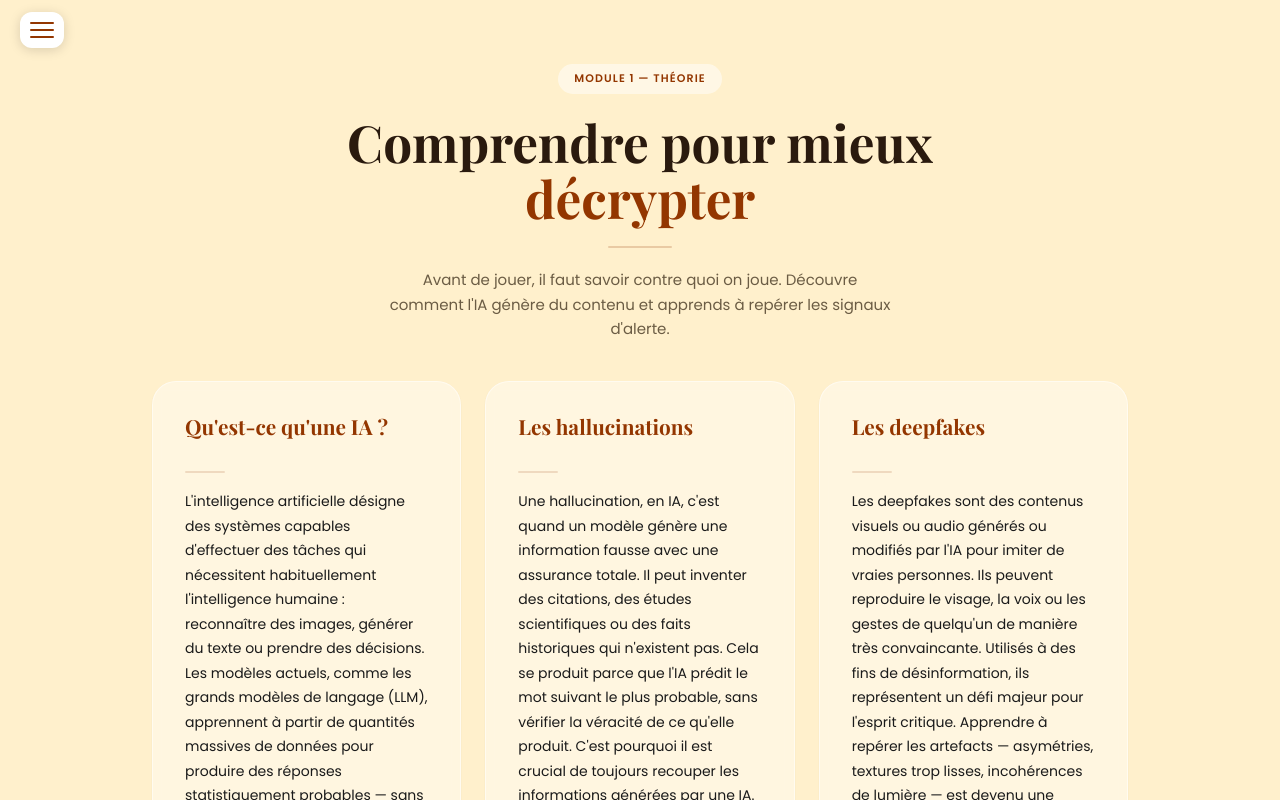
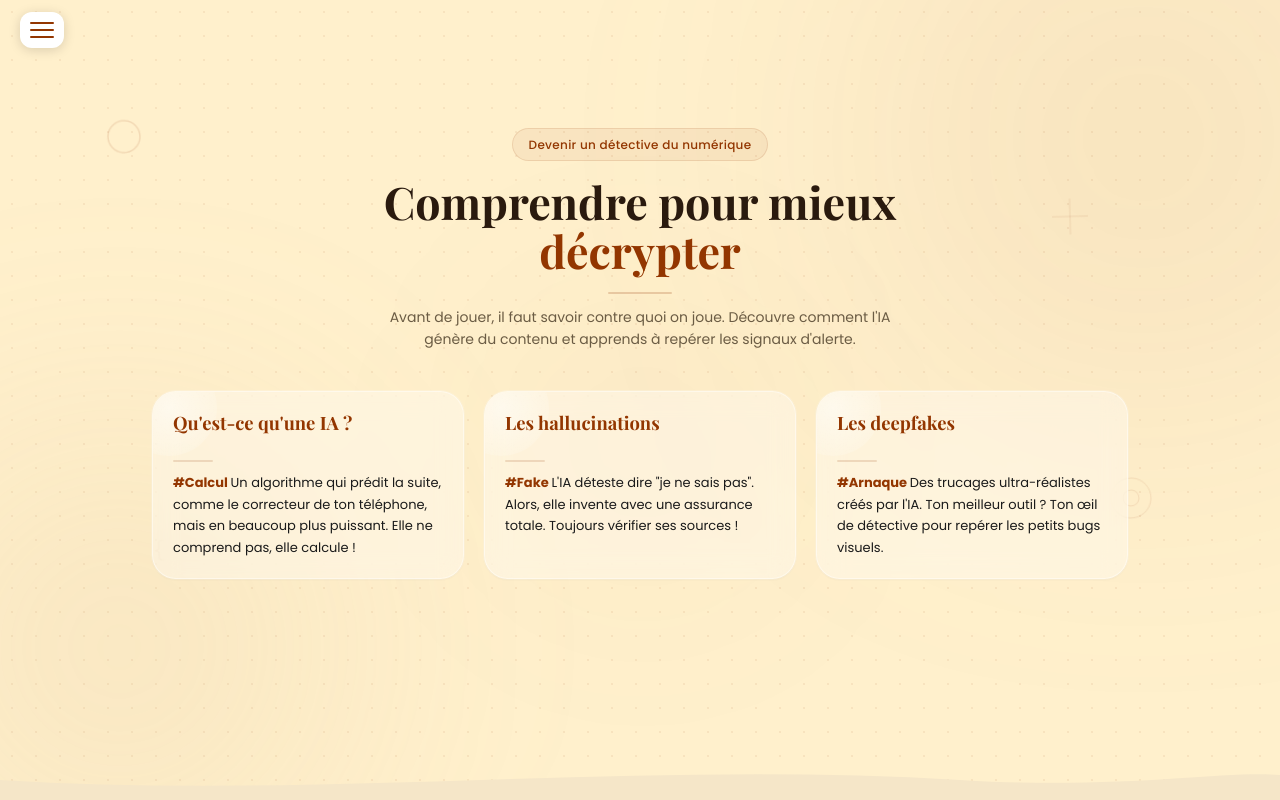
Before and after one commit to mlft9/projet-special-week, a React (Vite) app in the folder app/: page /comprendre in a window 1280 px wide. Shown: the top 800 px of the page. Built offline with nearby package versions, Linux system fonts and the light colour scheme; a web font is replaced by a local one.

Commit message:
style: ajout relief hero + ajustement espacement navbar invisible

```diff
--- a/app/src/pages/Learn.tsx
+++ b/app/src/pages/Learn.tsx
@@ -17,31 +17,82 @@ const sections = [
   {
     id: 'ia',
     title: "Qu'est-ce qu'une IA ?",
+    tag: '#Calcul',
     content:
-      "L'intelligence artificielle désigne des systèmes capables d'effectuer des tâches qui nécessitent habituellement l'intelligence humaine : reconnaître des images, générer du texte ou prendre des décisions. Les modèles actuels, comme les grands modèles de langage (LLM), apprennent à partir de quantités massives de données pour produire des réponses statistiquement probables — sans réellement comprendre ce qu'ils écrivent.",
+      "Un algorithme qui prédit la suite, comme le correcteur de ton téléphone, mais en beaucoup plus puissant. Elle ne comprend pas, elle calcule !",
   },
   {
     id: 'hallucinations',
     title: 'Les hallucinations',
+    tag: '#Fake',
     content:
-      "Une hallucination, en IA, c'est quand un modèle génère une information fausse avec une assurance totale. Il peut inventer des citations, des études scientifiques ou des faits historiques qui n'existent pas. Cela se produit parce que l'IA prédit le mot suivant le plus probable, sans vérifier la véracité de ce qu'elle produit. C'est pourquoi il est crucial de toujours recouper les informations générées par une IA.",
+      "L'IA déteste dire \"je ne sais pas\". Alors, elle invente avec une assurance totale. Toujours vérifier ses sources !",
   },
   {
     id: 'deepfakes',
     title: 'Les deepfakes',
+    tag: '#Arnaque',
     content:
-      "Les deepfakes sont des contenus visuels ou audio générés ou modifiés par l'IA pour imiter de vraies personnes. Ils peuvent reproduire le visage, la voix ou les gestes de quelqu'un de manière très convaincante. Utilisés à des fins de désinformation, ils représentent un défi majeur pour l'esprit critique. Apprendre à repérer les artefacts — asymétries, textures trop lisses, incohérences de lumière — est devenu une compétence essentielle.",
+      "Des trucages ultra-réalistes créés par l'IA. Ton meilleur outil ? Ton \u0153il de détective pour repérer les petits bugs visuels.",
   },
 ]
 
 export default function Learn() {
   const [revealedIds, setRevealedIds] = useState<Set<number>>(new Set())
   const galleryRef = useRef<HTMLDivElement | null>(null)
+  const heroRef = useRef<HTMLDivElement | null>(null)
 
   const handleReveal = (id: number) => {
     setRevealedIds(prev => new Set(prev).add(id))
   }
 
+  /* ── Animations premier écran ── */
+  useGSAP(
+    () => {
+      /* Blobs : mouvement lent aléatoire */
+      document.querySelectorAll('.learn-blob').forEach((blob, i) => {
+        gsap.to(blob, {
+          x: (i % 2 === 0) ? 60 : -50,
+          y: (i % 2 === 0) ? -30 : 40,
+          scale: 1.15,
+          duration: 12 + i * 3,
+          repeat: -1,
+          yoyo: true,
+          ease: 'sine.inOut',
+          delay: i * 2,
+        })
+      })
+
+      /* Floating elements */
+      document.querySelectorAll('.float-el').forEach((el, i) => {
+        gsap.to(el, {
+          y: -10 + (i * 4),
+          x: 6 - (i * 3),
+          rotation: 8 - (i * 5),
+          duration: 4 + i * 1.5,
+          repeat: -1,
+          yoyo: true,
+          ease: 'sine.inOut',
+          delay: i * 0.8,
+        })
+      })
+
+      /* Theory cards float */
+      document.querySelectorAll('.theory-card').forEach((card, i) => {
+        gsap.to(card, {
+          y: -4,
+          duration: 2.5 + i * 0.3,
+          repeat: -1,
+          yoyo: true,
+          ease: 'sine.inOut',
+          delay: i * 0.4,
+        })
+      })
+    },
+    { scope: heroRef },
+  )
+
+  /* ── Animations galerie ── */
   useGSAP(
     () => {
       document.querySelectorAll('.example-card-anim').forEach(card => {
@@ -58,46 +109,96 @@ export default function Learn() {
   )
 
   return (
-    <main className="relative min-h-screen bg-[var(--color-primary)]">
+    <main className="bg-[var(--color-primary)]">
+      {/* ══ Premier écran : Hero + Théorie ══ */}
+      <div ref={heroRef} className="relative flex flex-col md:h-screen md:max-h-screen overflow-hidden">
+
+        {/* ── Dotted grid overlay ── */}
+        <div
+          className="pointer-events-none absolute inset-0 z-0"
+          style={{
+            backgroundImage: 'radial-gradient(circle, rgba(147, 54, 0, 0.07) 1px, transparent 1px)',
+            backgroundSize: '24px 24px',
+          }}
+        />
+
+        {/* ── Blobs dynamiques ── */}
+        <div
+          className="learn-blob pointer-events-none absolute -top-24 -right-20 z-0 h-[500px] w-[500px] rounded-full blur-[130px]"
+          style={{ background: 'radial-gradient(circle, rgba(147, 54, 0, 0.12), rgba(230, 212, 168, 0.08))' }}
+        />
+        <div
+          className="learn-blob pointer-events-none absolute -bottom-16 -left-24 z-0 h-[450px] w-[450px] rounded-full blur-[120px]"
+          style={{ background: 'radial-gradient(circle, rgba(230, 212, 168, 0.2), rgba(147, 54, 0, 0.06))' }}
+        />
+        <div
+          className="learn-blob pointer-events-none absolute top-1/3 left-1/2 -translate-x-1/2 z-0 h-[350px] w-[350px] rounded-full blur-[100px]"
+          style={{ background: 'radial-gradient(circle, rgba(147, 54, 0, 0.05), transparent)' }}
+        />
+
+        {/* ── Floating SVG elements ── */}
+        <svg className="float-el pointer-events-none absolute top-[15%] left-[8%] z-0" width="40" height="40" viewBox="0 0 40 40" fill="none">
+          <circle cx="20" cy="20" r="16" stroke="var(--color-secondary)" strokeWidth="1.5" opacity="0.12" />
+        </svg>
+        <svg className="float-el pointer-events-none absolute top-[60%] right-[10%] z-0" width="48" height="48" viewBox="0 0 48 48" fill="none">
+          <circle cx="24" cy="24" r="20" stroke="var(--color-secondary)" strokeWidth="1" opacity="0.1" />
+          <circle cx="24" cy="24" r="8" stroke="var(--color-secondary)" strokeWidth="1" opacity="0.1" />
+        </svg>
+        <svg className="float-el pointer-events-none absolute top-[25%] right-[15%] z-0" width="36" height="36" viewBox="0 0 36 36" fill="none">
+          <line x1="0" y1="18" x2="36" y2="18" stroke="var(--color-secondary)" strokeWidth="1" opacity="0.1" />
+          <line x1="18" y1="0" x2="18" y2="36" stroke="var(--color-secondary)" strokeWidth="1" opacity="0.1" />
+        </svg>
+        <svg className="float-el pointer-events-none absolute bottom-[30%] left-[12%] z-0" width="44" height="28" viewBox="0 0 44 28" fill="none">
+          <text x="0" y="22" fontSize="22" fontFamily="monospace" fill="var(--color-secondary)" opacity="0.1">{'{ }'}</text>
+        </svg>
+
         {/* ── Hero ── */}
-      <section className="mx-auto max-w-3xl px-6 pt-16 pb-6 text-center">
+        <section className="relative z-10 shrink-0 mx-auto max-w-3xl px-6 pt-28 md:pt-32 pb-2 text-center">
           <span
-          className="inline-block rounded-full px-4 py-1.5 text-[11px] font-semibold uppercase tracking-widest text-[var(--color-secondary)] mb-5"
-          style={{ background: 'rgba(255, 255, 255, 0.5)' }}
+            className="inline-block rounded-full px-4 py-1.5 text-[12px] font-medium tracking-wide text-[var(--color-secondary)] mb-4"
+            style={{
+              background: 'rgba(147, 54, 0, 0.06)',
+              border: '1px solid rgba(147, 54, 0, 0.12)',
+            }}
           >
-          Module 1 — Théorie
+            Devenir un détective du numérique
           </span>
-        <h1 className="font-[var(--font-display)] text-[clamp(2.2rem,5vw,3.2rem)] font-bold leading-[1.1] text-[#2a1a0e]">
+          <h1 className="font-[var(--font-display)] text-[clamp(1.8rem,4vw,2.8rem)] font-bold leading-[1.1] text-[#2a1a0e]">
             Comprendre pour mieux
             <br />
             <span className="italic font-medium text-[var(--color-secondary)]">décrypter</span>
           </h1>
-        {/* Ligne décorative */}
-        <div className="mx-auto mt-5 h-[2px] w-16 rounded-full" style={{ background: 'rgba(147, 54, 0, 0.2)' }} />
-        <p className="mx-auto mt-5 max-w-lg text-[15px] leading-relaxed text-[#6b5c44]">
+          <div className="mx-auto mt-3 h-[2px] w-16 rounded-full" style={{ background: 'rgba(147, 54, 0, 0.2)' }} />
+          <p className="mx-auto mt-3 max-w-lg text-sm leading-relaxed text-[#6b5c44]">
             Avant de jouer, il faut savoir contre quoi on joue. Découvre comment l'IA
             génère du contenu et apprends à repérer les signaux d'alerte.
           </p>
         </section>
 
         {/* ── Sections pédagogiques ── */}
-      <section className="mx-auto max-w-5xl px-6 pt-4 pb-16">
-        <div className="grid gap-6 md:grid-cols-3">
+        <section className="relative z-10 flex-1 min-h-0 mx-auto w-full max-w-5xl px-6 py-4 md:py-0 md:flex md:items-start md:pt-8">
+          <div className="grid gap-5 md:grid-cols-3 w-full">
             {sections.map((section, i) => (
               <article
                 key={section.id}
-              className="rounded-3xl backdrop-blur-sm p-8 flex flex-col gap-4 shadow-sm transition-all duration-300 hover:-translate-y-1 hover:shadow-lg"
+                className="theory-card relative rounded-3xl backdrop-blur-md p-5 flex flex-col gap-2.5 shadow-sm ring-1 ring-white/20 transition-shadow duration-300 hover:shadow-lg overflow-hidden"
                 style={{
-                background: 'rgba(255, 255, 255, 0.4)',
-                border: '1px solid rgba(255, 255, 255, 0.5)',
+                  background: 'rgba(255, 255, 255, 0.35)',
+                  border: '1px solid rgba(255, 255, 255, 0.45)',
                   animation: `fadeSlideUp 0.6s ${i * 0.12}s both ease-out`,
                 }}
               >
-              <h2 className="font-[var(--font-display)] text-[1.3rem] font-bold text-[var(--color-secondary)]">
+                {/* Glow interne haut-gauche */}
+                <div
+                  className="pointer-events-none absolute -top-8 -left-8 h-24 w-24 rounded-full"
+                  style={{ background: 'radial-gradient(circle, rgba(255,255,255,0.5), transparent)' }}
+                />
+                <h2 className="relative font-[var(--font-display)] text-[1.1rem] md:text-[1.15rem] font-bold text-[var(--color-secondary)]">
                   {section.title}
                 </h2>
                 <div className="h-[2px] w-10 rounded-full" style={{ background: 'rgba(147, 54, 0, 0.15)' }} />
-              <p className="text-[14px] leading-[1.75] text-[var(--color-text)]">
+                <p className="relative text-[13px] leading-[1.65] text-[var(--color-text)]">
+                  <span className="font-bold text-[var(--color-secondary)]">{section.tag} </span>
                   {section.content}
                 </p>
               </article>
@@ -105,17 +206,18 @@ export default function Learn() {
           </div>
         </section>
 
-      {/* ── Vague SVG séparatrice ── */}
-      <div className="w-full overflow-hidden leading-[0]">
-        <svg viewBox="0 0 1440 100" preserveAspectRatio="none" className="block w-full h-[50px] md:h-[70px]">
+        {/* ── Vague SVG ── */}
+        <div className="relative z-10 shrink-0 w-full overflow-hidden leading-[0]">
+          <svg viewBox="0 0 1440 100" preserveAspectRatio="none" className="block w-full h-[40px] md:h-[50px]">
             <path
               d="M0,60 C360,100 720,20 1080,60 C1260,80 1380,40 1440,50 L1440,100 L0,100Z"
               fill="#f5e6c8"
             />
           </svg>
         </div>
+      </div>
 
-      {/* ── Galerie d'exemples ── */}
+      {/* ══ Deuxième section : Galerie ══ */}
       <section ref={galleryRef} className="pb-20" style={{ background: '#f5e6c8' }}>
         <div className="mx-auto max-w-4xl px-6">
           <div className="mb-14 text-center">
@@ -125,15 +227,13 @@ export default function Learn() {
             <h2 className="font-[var(--font-display)] text-[clamp(1.8rem,4vw,2.6rem)] font-bold text-[#2a1a0e]">
               Galerie d'exemples
             </h2>
-            {/* Ligne décorative */}
             <div className="mx-auto mt-4 h-[2px] w-16 rounded-full" style={{ background: 'rgba(147, 54, 0, 0.2)' }} />
             <p className="mx-auto mt-4 max-w-md text-[15px] leading-relaxed text-[#6b5c44]">
               Entraîne-toi à repérer le vrai du faux. Clique pour révéler les indices.
             </p>
           </div>
 
-          {/* Grille hybride : textes sur 2 colonnes, dernier impair = pleine largeur */}
-          <div className="grid grid-cols-1 md:grid-cols-2 gap-7">
+          <div className="grid grid-cols-1 md:grid-cols-2 items-start gap-7">
             {textExamples.map((example, i) => {
               const isLast = i === textExamples.length - 1
               return (
@@ -151,7 +251,6 @@ export default function Learn() {
             })}
           </div>
 
-          {/* Duels d'images : pleine largeur */}
           <div className="mt-10 flex flex-col gap-10">
             {comparisonExamples.map(example => (
               <div key={example.id} className="example-card-anim">
```
Also changed, not shown: app/src/components/ExampleCard.tsx (+43 -47 lines). Lines whose indentation alone changed are shown as unchanged.
